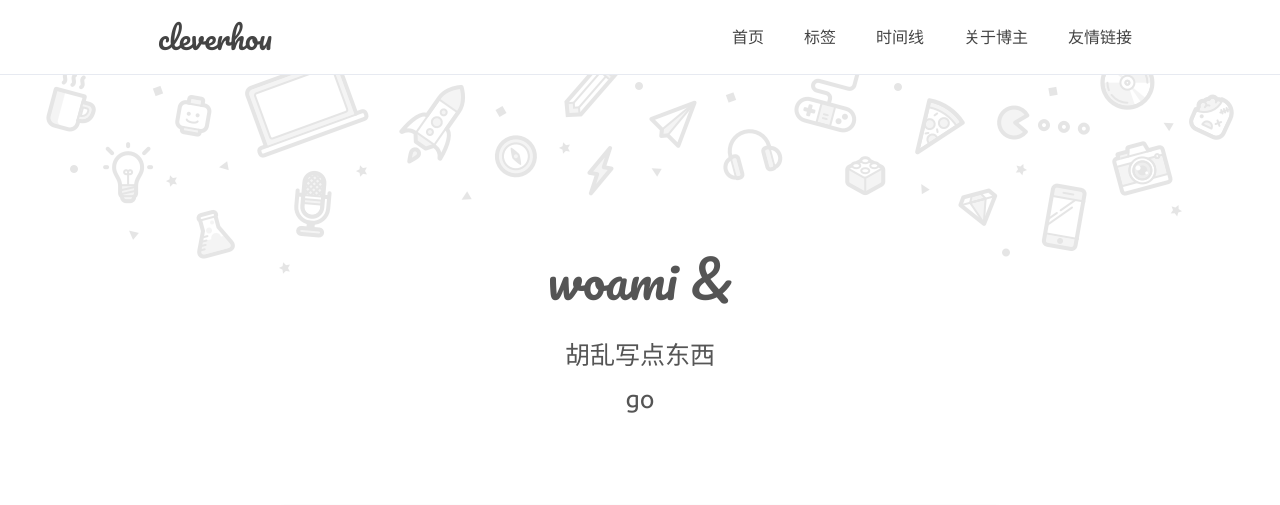
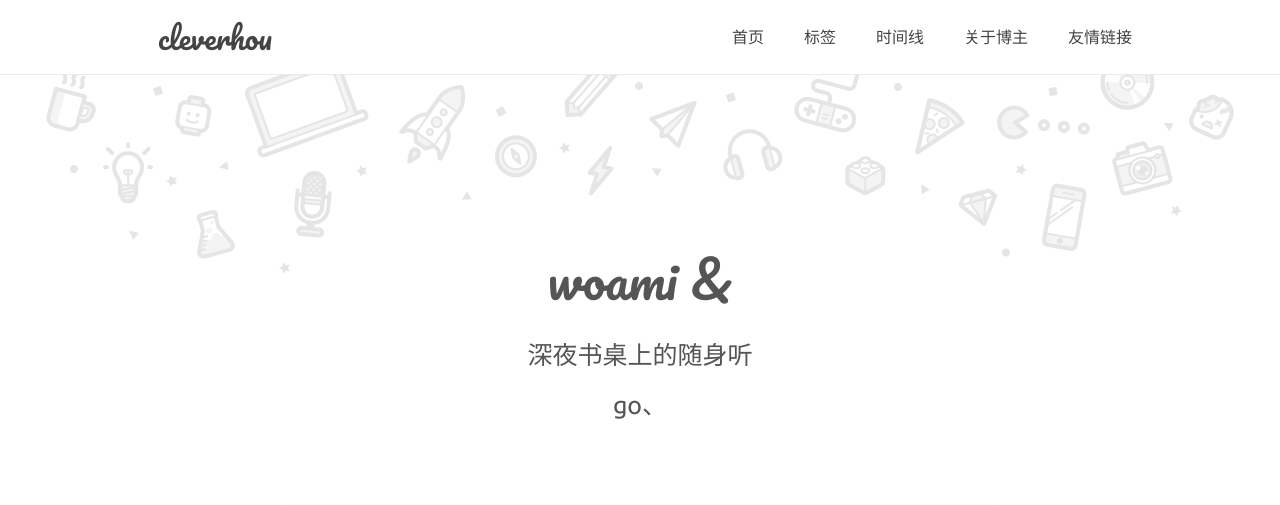
Before and after one commit to cleverhou/cleverhou.github.io, a Jekyll site: the page built from index.html, in a window 1280 px wide. Shown: the top 505 px of the page. Built offline with Jekyll 4.4.1, drawn with Linux system fonts in a browser that asks for light colours; comment, search, counter and statistics services are not loaded.

Commit message:
Update index.html

```diff
--- a/index.html
+++ b/index.html
@@ -2,8 +2,8 @@
 layout: default
 title: hyp home
 page-title: woami &
-home-title: 胡乱写点东西
-description: go
+home-title: 深夜书桌上的随身听
+description: go、
 ---
 
 {% include header.html %}
```
